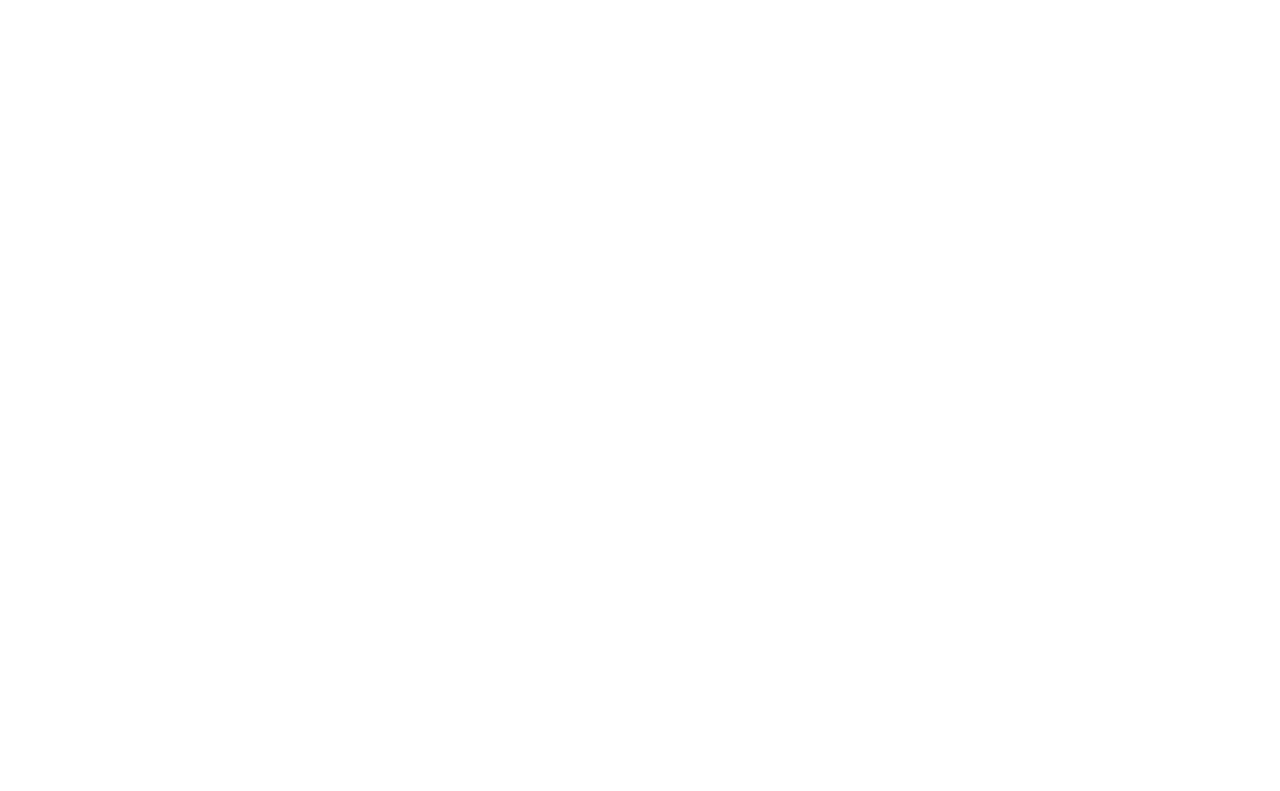
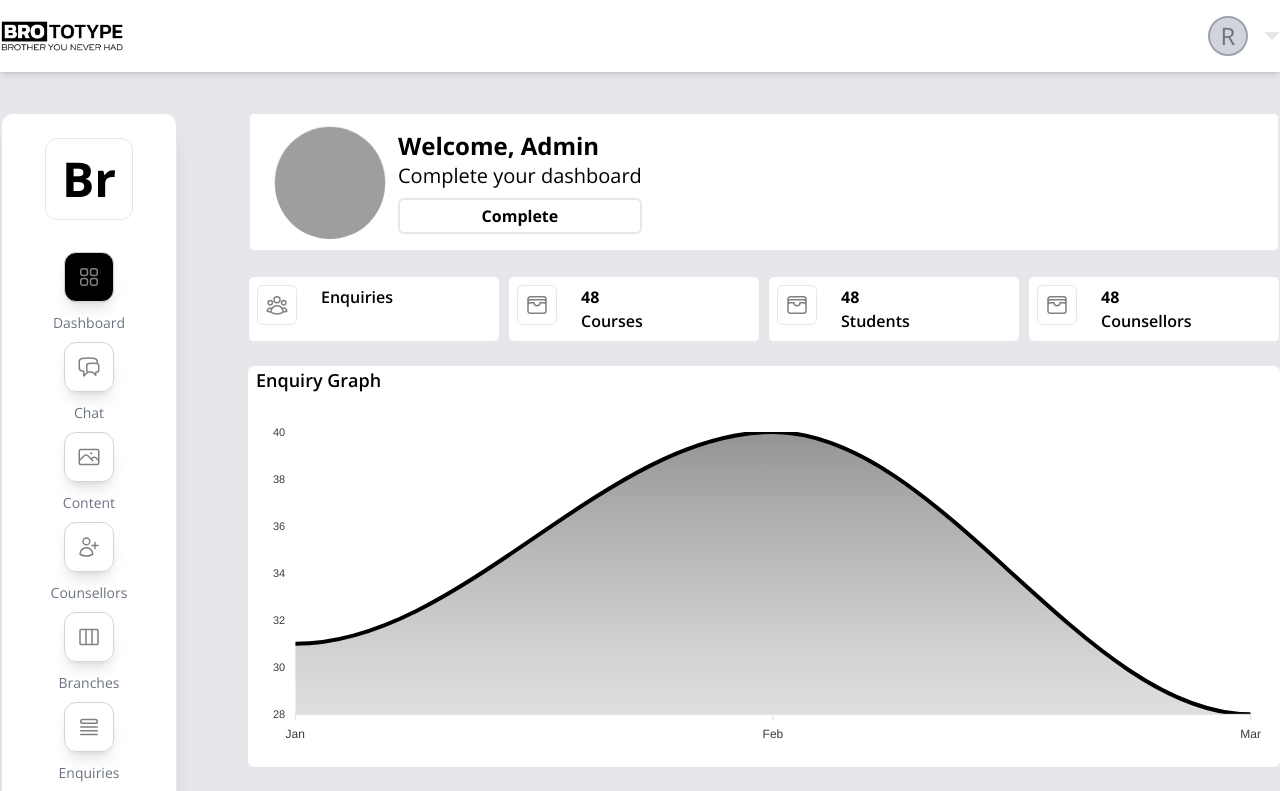
Before and after one commit to officialrashid/Brototype-Production, a React (Vite) app in the folder FRONTEND/Brototype-Frontend/: page /admin/dashboard in a window 1280 px wide. Before the commit this address led to /admin-service/dashboard. Shown: the top 791 px of the page. Built offline with nearby package versions, Linux system fonts and the light colour scheme; grey boxes are pictures that could not be loaded.

Commit message:
admin router fixed

```diff
--- a/FRONTEND/Brototype-Frontend/src/components/Admin/SideNav.tsx
+++ b/FRONTEND/Brototype-Frontend/src/components/Admin/SideNav.tsx
@@ -32,32 +32,32 @@
 
     if (tab == 1) {
       setActiveTab(tabIndex)
-      navigate('/admin-service/dashboard')
+      navigate('/admin/dashboard')
     }
     if (tab == 2) {
       console.log('chatttttttt');
 
-      navigate('/admin-service/chat/')
+      navigate('/admin/chat/')
     }
 
 
     if (tab == 3) {
-      navigate('/admin-service/content/')
+      navigate('/admin/content/')
     }
     if (tab == 4) {
-      navigate('/admin-service/academic-counsellors/')
+      navigate('/admin/academic-counsellors/')
     }
     if (tab == 5) {
-      navigate('/admin-service/branches/')
+      navigate('/admin/branches/')
     }
     if (tab == 6) {
-      navigate('/admin-service/enquiries/')
+      navigate('/admin/enquiries/')
     }
     if (tab == 7) {
-      navigate('/admin-service/courses/')
+      navigate('/admin/courses/')
     }
     if (tab == 8) {
-      navigate('/admin-service/company-data/')
+      navigate('/admin/company-data/')
     }
     if (tab == 9) {
       Swal.fire({
```
